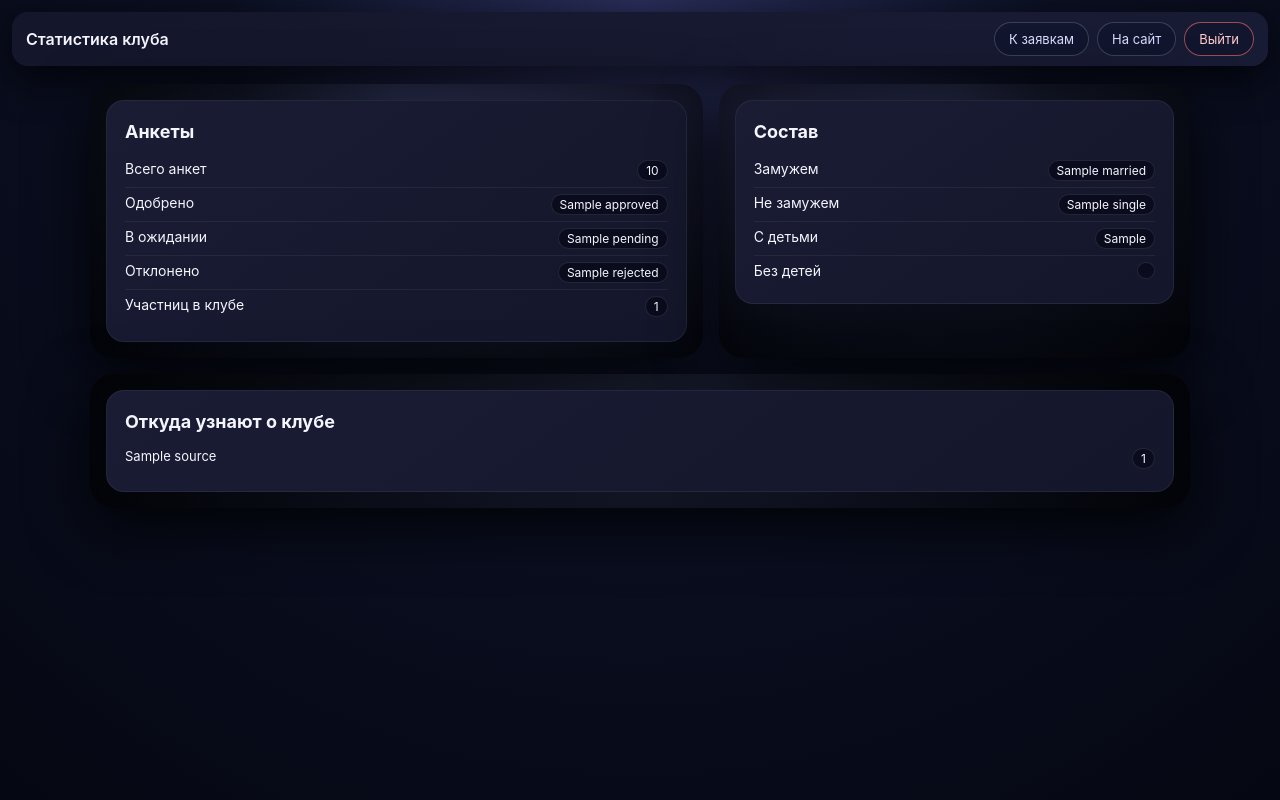
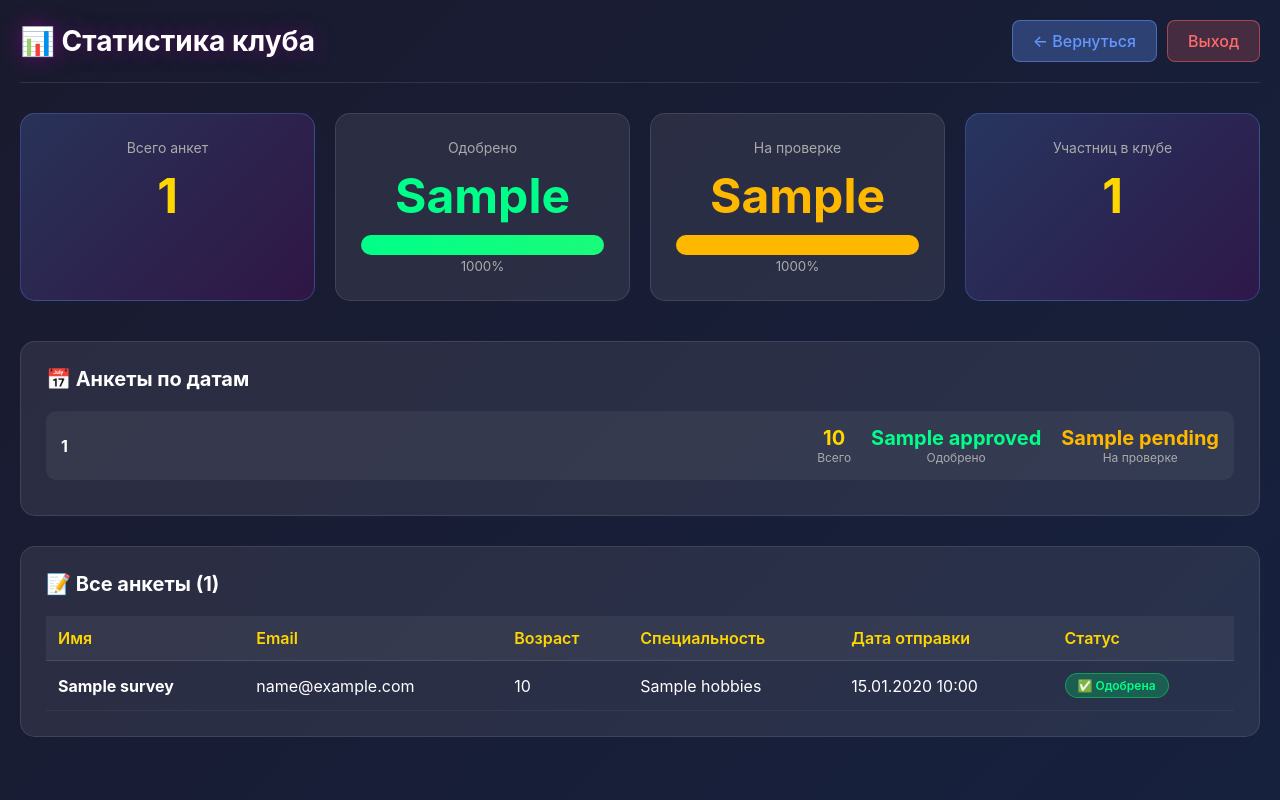
Before and after one commit to timka191010/witch-bot-update, a Flask app: template api/templates/admin_stats.html in a window 1280 px wide. Run offline with Flask 3, Linux system fonts and the light colour scheme; the template is opened without the code that fills it: most values are stand-ins (such as "Sample title", 1, 10 or a date in 2020).

Commit message:
Update admin_stats.html

```diff
--- a/api/templates/admin_stats.html
+++ b/api/templates/admin_stats.html
@@ -3,195 +3,330 @@
 <head>
     <meta charset="UTF-8">
     <meta name="viewport" content="width=device-width, initial-scale=1.0">
-    <title>Статистика клуба</title>
+    <title>Статистика админа</title>
     <style>
-        * { margin: 0; padding: 0; box-sizing: border-box; }
+        * {
+            margin: 0;
+            padding: 0;
+            box-sizing: border-box;
+        }
 
         body {
-            font-family: -apple-system, BlinkMacSystemFont, 'Segoe UI', sans-serif;
-            background: radial-gradient(circle at top, #2b2f5c 0%, #0b1023 40%, #050712 100%);
+            font-family: -apple-system, BlinkMacSystemFont, 'Segoe UI', Arial, sans-serif;
+            background: linear-gradient(135deg, #1a1a2e 0%, #16213e 100%);
+            color: #fff;
             min-height: 100vh;
-            padding: 12px;
-            color: #f5f5ff;
+            padding: 20px;
         }
 
-        .topbar {
-            width: 100%;
-            max-width: 100%;
-            margin: 0 auto 18px;
+        .container {
+            max-width: 1400px;
+            margin: 0 auto;
+        }
+
+        header {
             display: flex;
-            flex-wrap: wrap;
-            gap: 8px;
             justify-content: space-between;
             align-items: center;
-            background: linear-gradient(90deg, #14172b, #181b34);
-            border-radius: 16px;
-            padding: 10px 14px;
-            box-shadow: 0 12px 40px rgba(0,0,0,0.7);
+            margin-bottom: 30px;
+            padding-bottom: 20px;
+            border-bottom: 1px solid rgba(255, 255, 255, 0.1);
         }
 
-        .topbar-title { font-size: 16px; font-weight: 600; }
+        h1 {
+            font-size: 28px;
+            text-shadow: 0 0 20px rgba(139, 0, 139, 0.6);
+        }
 
-        .topbar-actions {
+        .nav-buttons {
             display: flex;
-            gap: 8px;
-            flex-wrap: wrap;
+            gap: 10px;
         }
 
         .btn {
-            padding: 8px 14px;
-            border-radius: 999px;
-            border: 1px solid rgba(255,255,255,0.18);
-            background: rgba(17, 22, 45, 0.9);
-            color: #d9dcff;
-            font-size: 13px;
+            padding: 10px 20px;
+            background: rgba(100, 150, 255, 0.3);
+            border: 1px solid rgba(100, 150, 255, 0.5);
+            border-radius: 8px;
+            color: #6496FF;
             cursor: pointer;
             text-decoration: none;
-            transition: all 0.2s ease;
-            white-space: nowrap;
+            font-weight: 500;
+            transition: all 0.3s ease;
         }
 
         .btn:hover {
-            background: rgba(32, 39, 82, 0.98);
-            box-shadow: 0 4px 16px rgba(0,0,0,0.6);
+            background: rgba(100, 150, 255, 0.5);
         }
 
-        .btn-danger {
-            border-color: rgba(248,113,113,0.6);
-            color: #fecaca;
+        .logout-btn {
+            background: rgba(255, 100, 100, 0.2);
+            border: 1px solid rgba(255, 100, 100, 0.5);
+            color: #FF6B6B;
         }
 
-        .layout {
-            max-width: 1100px;
-            margin: 0 auto;
-            display: grid;
-            grid-template-columns: minmax(0, 1.3fr) minmax(0, 1fr);
-            gap: 16px;
+        .logout-btn:hover {
+            background: rgba(255, 100, 100, 0.3);
         }
 
-        @media (max-width: 900px) {
-            .layout { grid-template-columns: minmax(0, 1fr); }
+        .stats-grid {
+            display: grid;
+            grid-template-columns: repeat(auto-fit, minmax(200px, 1fr));
+            gap: 20px;
+            margin-bottom: 40px;
         }
 
-        .shell {
-            background: radial-gradient(circle at top, rgba(255,255,255,0.04), rgba(0,0,0,0.7));
-            border-radius: 24px;
-            padding: 16px;
-            box-shadow: 0 18px 60px rgba(0,0,0,0.8);
+        .stat-card {
+            background: rgba(255, 255, 255, 0.08);
+            border: 1px solid rgba(255, 255, 255, 0.1);
+            padding: 25px;
+            border-radius: 15px;
+            text-align: center;
         }
 
-        .inner {
-            background: linear-gradient(145deg, #191c33, #14172b);
-            border-radius: 18px;
-            padding: 20px 18px 18px;
-            border: 1px solid rgba(255,255,255,0.06);
+        .stat-card.highlight {
+            background: linear-gradient(135deg, rgba(100, 150, 255, 0.2) 0%, rgba(139, 0, 139, 0.2) 100%);
+            border: 1px solid rgba(100, 150, 255, 0.3);
         }
 
-        h2 { font-size: 18px; margin-bottom: 12px; }
+        .stat-number {
+            font-size: 48px;
+            font-weight: bold;
+            color: #FFD700;
+            margin: 10px 0;
+        }
 
-        .stat-line {
+        .stat-label {
+            font-size: 14px;
+            color: #aaa;
+        }
+
+        .section {
+            background: rgba(255, 255, 255, 0.08);
+            border: 1px solid rgba(255, 255, 255, 0.1);
+            border-radius: 15px;
+            padding: 25px;
+            margin-bottom: 30px;
+        }
+
+        .section h2 {
+            font-size: 20px;
+            margin-bottom: 20px;
+            color: #fff;
+        }
+
+        .table-container {
+            overflow-x: auto;
+        }
+
+        table {
+            width: 100%;
+            border-collapse: collapse;
+        }
+
+        th {
+            background: rgba(255, 255, 255, 0.05);
+            padding: 12px;
+            text-align: left;
+            border-bottom: 1px solid rgba(255, 255, 255, 0.1);
+            font-weight: 600;
+            color: #FFD700;
+        }
+
+        td {
+            padding: 12px;
+            border-bottom: 1px solid rgba(255, 255, 255, 0.05);
+        }
+
+        tr:hover {
+            background: rgba(255, 255, 255, 0.05);
+        }
+
+        .status-badge {
+            display: inline-block;
+            padding: 4px 12px;
+            border-radius: 20px;
+            font-size: 12px;
+            font-weight: 600;
+        }
+
+        .status-approved {
+            background: rgba(0, 200, 100, 0.3);
+            color: #00FF88;
+            border: 1px solid rgba(0, 255, 100, 0.4);
+        }
+
+        .status-pending {
+            background: rgba(255, 150, 0, 0.3);
+            color: #FFB800;
+            border: 1px solid rgba(255, 150, 0, 0.4);
+        }
+
+        .date-stat {
+            background: rgba(255, 255, 255, 0.05);
+            padding: 15px;
+            border-radius: 10px;
+            margin-bottom: 10px;
             display: flex;
             justify-content: space-between;
-            padding: 6px 0;
-            border-bottom: 1px solid rgba(255,255,255,0.06);
-            font-size: 14px;
+            align-items: center;
         }
 
-        .stat-line:last-child { border-bottom: none; }
-
-        .badge {
-            display: inline-block;
-            padding: 2px 8px;
-            border-radius: 999px;
-            background: rgba(9,12,28,0.9);
-            border: 1px solid rgba(255,255,255,0.1);
-            font-size: 12px;
+        .date-info {
+            font-weight: 500;
         }
 
-        .sources-list {
-            margin-top: 8px;
-            font-size: 13px;
+        .date-counts {
+            display: flex;
+            gap: 20px;
         }
 
-        .sources-list div {
-            display: flex;
-            justify-content: space-between;
-            padding: 4px 0;
+        .count-item {
+            text-align: center;
+        }
+
+        .count-number {
+            font-size: 20px;
+            font-weight: bold;
+            color: #FFD700;
+        }
+
+        .count-label {
+            font-size: 12px;
+            color: #aaa;
+        }
+
+        .empty {
+            text-align: center;
+            color: #aaa;
+            padding: 30px;
+        }
+
+        .progress-bar {
+            width: 100%;
+            height: 20px;
+            background: rgba(255, 255, 255, 0.1);
+            border-radius: 10px;
+            overflow: hidden;
+            margin-top: 10px;
+        }
+
+        .progress-fill {
+            height: 100%;
+            background: linear-gradient(90deg, #00FF88, #FFD700);
+            transition: width 0.3s ease;
         }
     </style>
 </head>
 <body>
-<div class="topbar">
-    <div class="topbar-title">Статистика клуба</div>
-    <div class="topbar-actions">
-        <a href="{{ url_for('admin_dashboard') }}" class="btn">К заявкам</a>
-        <a href="{{ url_for('index_page') }}" class="btn">На сайт</a>
-        <a href="{{ url_for('admin_logout') }}" class="btn btn-danger">Выйти</a>
-    </div>
-</div>
+    <div class="container">
+        <header>
+            <h1>📊 Статистика клуба</h1>
+            <div class="nav-buttons">
+                <a href="{{ url_for('admin_dashboard') }}" class="btn">← Вернуться</a>
+                <a href="{{ url_for('admin_logout') }}" class="logout-btn btn">Выход</a>
+            </div>
+        </header>
 
-<div class="layout">
-    <div class="shell">
-        <div class="inner">
-            <h2>Анкеты</h2>
-            <div class="stat-line">
-                <span>Всего анкет</span>
-                <span class="badge">{{ stats.total }}</span>
+        <div class="stats-grid">
+            <div class="stat-card highlight">
+                <div class="stat-label">Всего анкет</div>
+                <div class="stat-number">{{ total_surveys }}</div>
             </div>
-            <div class="stat-line">
-                <span>Одобрено</span>
-                <span class="badge">{{ stats.approved }}</span>
+            <div class="stat-card">
+                <div class="stat-label">Одобрено</div>
+                <div class="stat-number" style="color: #00FF88;">{{ approved_surveys }}</div>
+                {% if total_surveys > 0 %}
+                <div class="progress-bar">
+                    <div class="progress-fill" style="width: {{ (approved_surveys / total_surveys * 100)|int }}%"></div>
+                </div>
+                <small style="color: #aaa;">{{ ((approved_surveys / total_surveys * 100)|int) }}%</small>
+                {% endif %}
             </div>
-            <div class="stat-line">
-                <span>В ожидании</span>
-                <span class="badge">{{ stats.pending }}</span>
+            <div class="stat-card">
+                <div class="stat-label">На проверке</div>
+                <div class="stat-number" style="color: #FFB800;">{{ pending_surveys }}</div>
+                {% if total_surveys > 0 %}
+                <div class="progress-bar">
+                    <div class="progress-fill" style="width: {{ (pending_surveys / total_surveys * 100)|int }}%; background: #FFB800;"></div>
+                </div>
+                <small style="color: #aaa;">{{ ((pending_surveys / total_surveys * 100)|int) }}%</small>
+                {% endif %}
             </div>
-            <div class="stat-line">
-                <span>Отклонено</span>
-                <span class="badge">{{ stats.rejected }}</span>
-            </div>
-            <div class="stat-line">
-                <span>Участниц в клубе</span>
-                <span class="badge">{{ stats.members_count }}</span>
+            <div class="stat-card highlight">
+                <div class="stat-label">Участниц в клубе</div>
+                <div class="stat-number">{{ total_members }}</div>
             </div>
         </div>
-    </div>
 
-    <div class="shell">
-        <div class="inner">
-            <h2>Состав</h2>
-            <div class="stat-line">
-                <span>Замужем</span>
-                <span class="badge">{{ stats.married }}</span>
+        <div class="section">
+            <h2>📅 Анкеты по датам</h2>
+            {% if surveys_by_date %}
+                {% for date in surveys_by_date|dictsort(reverse=True) %}
+                <div class="date-stat">
+                    <div class="date-info">
+                        <strong>{{ date[0] }}</strong>
+                    </div>
+                    <div class="date-counts">
+                        <div class="count-item">
+                            <div class="count-number">{{ date[1].total }}</div>
+                            <div class="count-label">Всего</div>
+                        </div>
+                        <div class="count-item">
+                            <div class="count-number" style="color: #00FF88;">{{ date[1].approved }}</div>
+                            <div class="count-label">Одобрено</div>
+                        </div>
+                        <div class="count-item">
+                            <div class="count-number" style="color: #FFB800;">{{ date[1].pending }}</div>
+                            <div class="count-label">На проверке</div>
+                        </div>
+                    </div>
+                </div>
+                {% endfor %}
+            {% else %}
+            <div class="empty">Нет данных</div>
+            {% endif %}
+        </div>
+
+        <div class="section">
+            <h2>📝 Все анкеты ({{ survey_list|length }})</h2>
+            {% if survey_list %}
+            <div class="table-container">
+                <table>
+                    <thead>
+                        <tr>
+                            <th>Имя</th>
+                            <th>Email</th>
+                            <th>Возраст</th>
+                            <th>Специальность</th>
+                            <th>Дата отправки</th>
+                            <th>Статус</th>
+                        </tr>
+                    </thead>
+                    <tbody>
+                        {% for survey in survey_list %}
+                        <tr>
+                            <td><strong>{{ survey.name }}</strong></td>
+                            <td>{{ survey.email }}</td>
+                            <td>{{ survey.age }}</td>
+                            <td>{{ survey.hobbies }}</td>
+                            <td>{{ survey.created_at.strftime('%d.%m.%Y %H:%M') }}</td>
+                            <td>
+                                {% if survey.approved %}
+                                <span class="status-badge status-approved">✅ Одобрена</span>
+                                {% else %}
+                                <span class="status-badge status-pending">⏳ На проверке</span>
+                                {% endif %}
+                            </td>
+                        </tr>
+                        {% endfor %}
+                    </tbody>
+                </table>
             </div>
-            <div class="stat-line">
-                <span>Не замужем</span>
-                <span class="badge">{{ stats.single }}</span>
-            </div>
-            <div class="stat-line">
-                <span>С детьми</span>
-                <span class="badge">{{ stats.with_kids }}</span>
-            </div>
-            <div class="stat-line">
-                <span>Без детей</span>
-                <span class="badge">{{ stats.no_kids }}</span>
-            </div>
+            {% else %}
+            <div class="empty">Нет анкет</div>
+            {% endif %}
         </div>
     </div>
-
-    <div class="shell" style="grid-column: 1 / -1;">
-        <div class="inner">
-            <h2>Откуда узнают о клубе</h2>
-            <div class="sources-list">
-                {% for source, count in stats.sources.items() %}
-                <div>
-                    <span>{{ source }}</span>
-                    <span class="badge">{{ count }}</span>
-                </div>
-                {% endfor %}
-            </div>
-        </div>
-    </div>
-</div>
 </body>
 </html>
```
